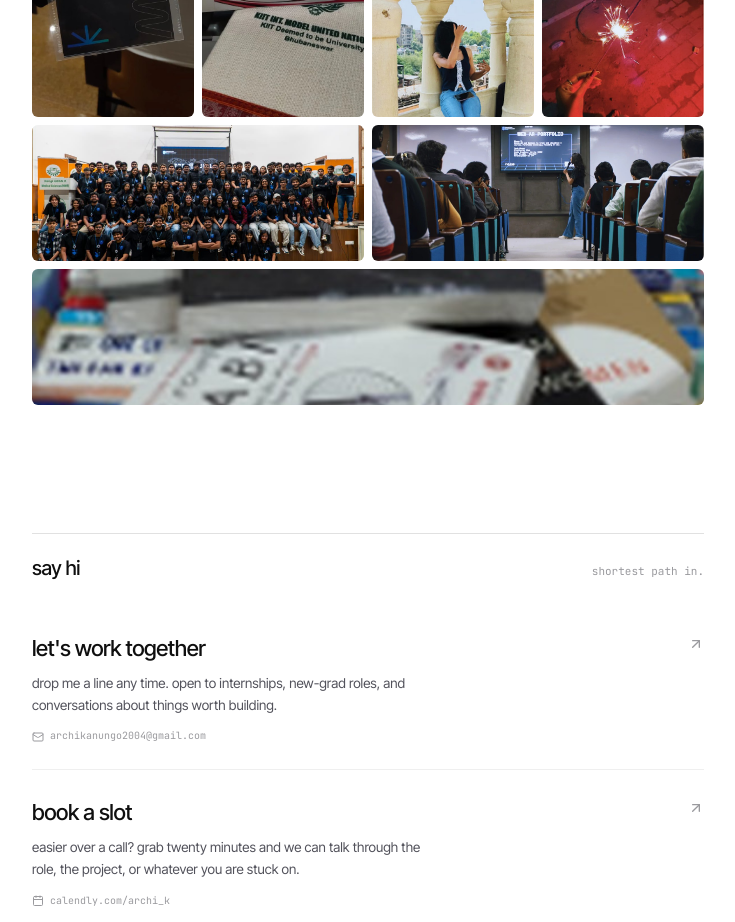
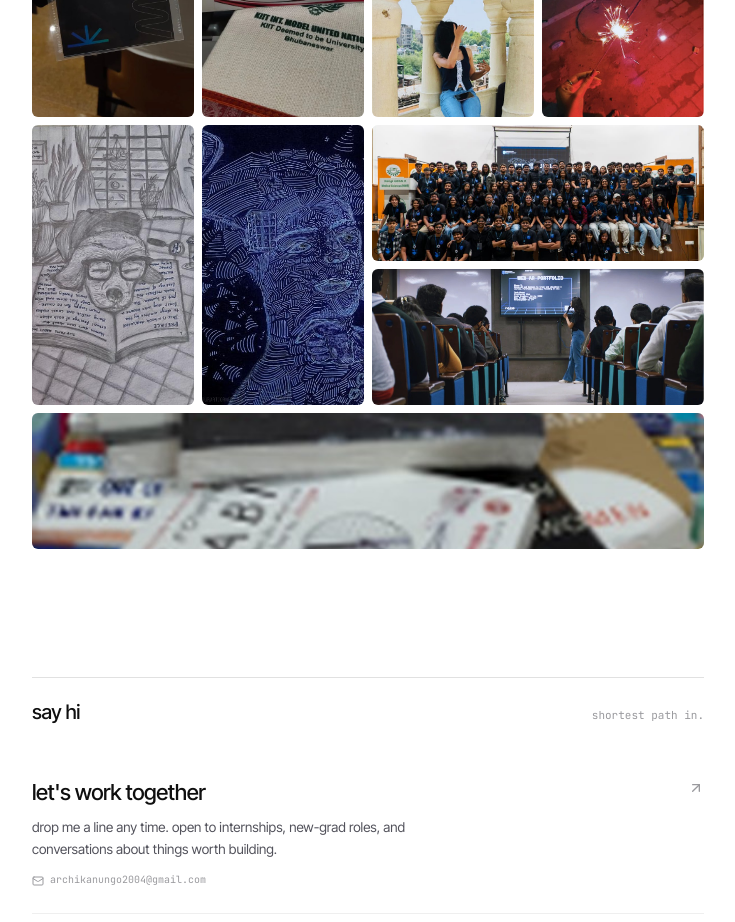
Before and after one commit to archiik04/portfolio., a React (Vite) app: page / in a window 1280 px wide. Shown: the part 5620-6542 px from the top of the page, without its empty margins (272-1007 px from the left). Built offline with nearby package versions, Linux system fonts and the light colour scheme; no server answers.

Commit message:
feat: add the two artworks to the gallery
sleepy dog and mindscape get tall tiles beside the badge and placard
pair. regenerated from the originals rather than reusing the quest
covers, which were sized for small cards. fourteen tiles, seven rows.

```diff
--- a/src/data/gallery.ts
+++ b/src/data/gallery.ts
@@ -40,6 +40,16 @@ export const galleryItems: GalleryItem[] = [
   { src: '/gallery/window.jpg', span: 'col-span-1 row-span-1', caption: 'found a window worth sitting in.' },
   { src: '/gallery/sparkler.jpg', span: 'col-span-1 row-span-1', caption: 'long exposure, short attention span.' },
   {
+    src: '/gallery/sleepy-dog.jpg',
+    span: 'col-span-1 row-span-2',
+    caption: 'sleepy dog, pencil.',
+  },
+  {
+    src: '/gallery/mindscape.jpg',
+    span: 'col-span-1 row-span-2',
+    caption: 'mindscape, scratchboard.',
+  },
+  {
     src: '/gallery/mlsa-crew.jpg',
     span: 'col-span-2 row-span-1',
     caption: 'everyone who showed up, one frame.',
```
Also changed, not shown: public/gallery/mindscape.jpg (added), public/gallery/sleepy-dog.jpg (added).
